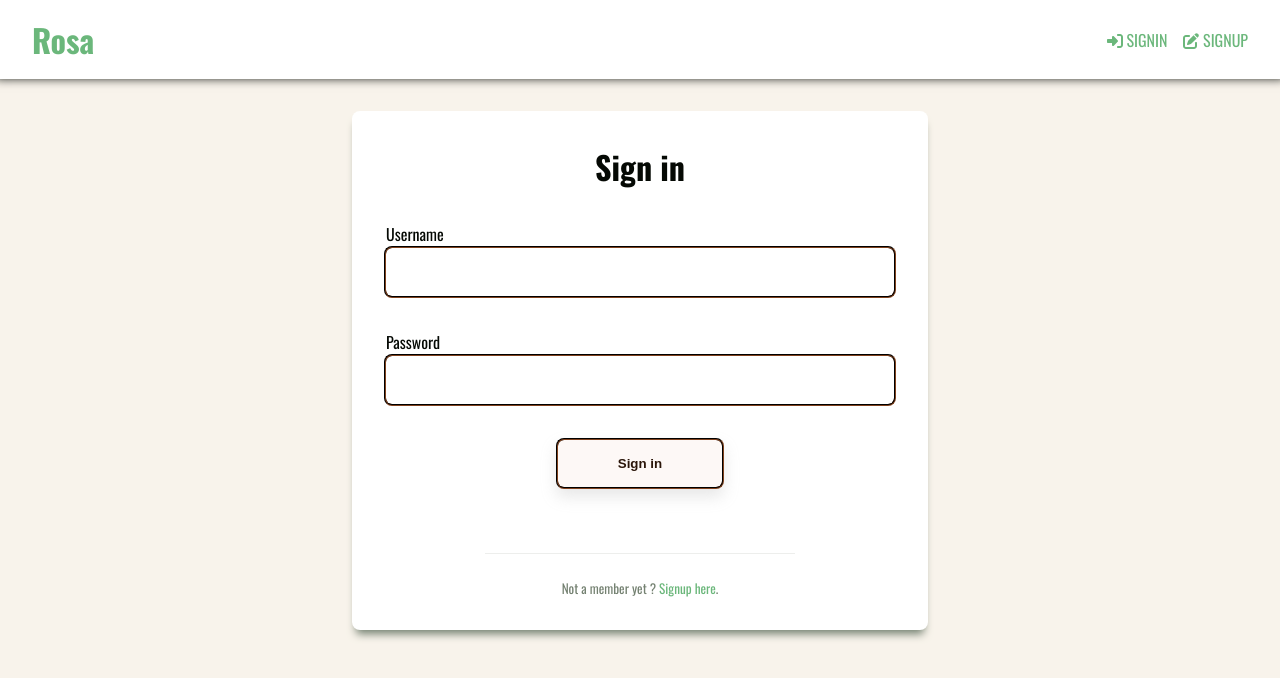
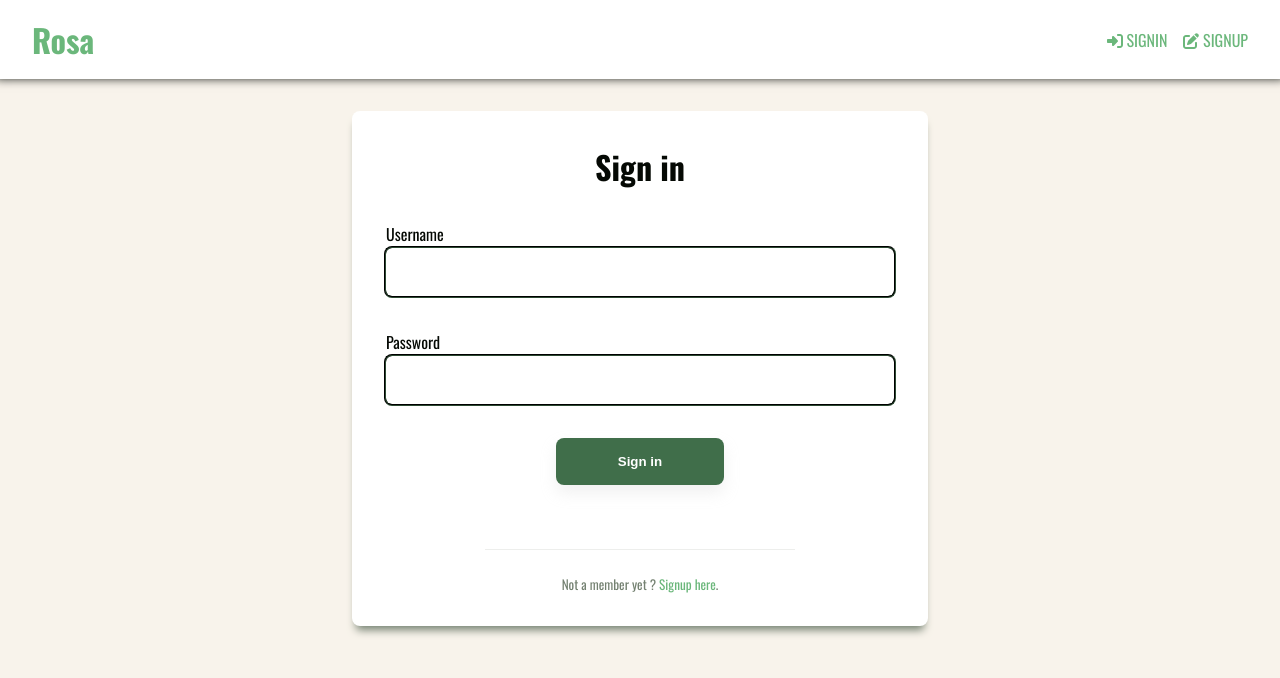
Before and after one commit to vhamet/Rosa, a Next.js app in the folder client/: page /signin in a window 1280 px wide. Shown: the top 678 px of the page. Built offline with nearby package versions, Linux system fonts and the light colour scheme.

Commit message:
matching style

```diff
--- a/client/components/Button/Button.module.scss
+++ b/client/components/Button/Button.module.scss
@@ -9,18 +9,17 @@
   &__action {
     padding: 1rem 1.5rem;
     font-weight: 700;
-    color: $orange-darkest;
-    background-color: $orange-lightest;
+    color: white;
+    background-color: $green-darker;
     border-radius: 8px;
-    border-color: $orange-darkest;
-    border-style: groove;
+    border: none;
     cursor: pointer;
-    box-shadow: 0px 8px 15px #aaaaaa44;
+    box-shadow: 0px 8px 15px #cccccc44;
     transition: all 0.3s ease 0s;
 
     &:focus, &:hover {
-      background-color: $orange-lighter;
-      box-shadow: 0px 15px 20px #cccccc44;
+      background-color: $green-darkest;
+      box-shadow: 0px 15px 20px #eeeeee44;
       transform: translateY(-3px);
     }
   }
--- a/client/components/Form/FormInput.module.scss
+++ b/client/components/Form/FormInput.module.scss
@@ -21,7 +21,7 @@
     padding: 0.5rem 1rem;
     border-radius: 8px;
     background-color: white;
-    border-color: $orange-darkest;
+    border-color: $green-darkest;
     border-style: groove;
     outline: none;
 
@@ -31,7 +31,7 @@
     }
 
     &:focus {
-      background-color: $orange-lightest;
+      background-color: $green-lightest;
     }
   }
 
--- a/client/styles/variables.scss
+++ b/client/styles/variables.scss
@@ -15,7 +15,7 @@ $green-lightest: #e1f1e5;
 $green-lighter: #a6d4b0;
 $green:#6BB77B;
 $green-darker: #406e4a;
-$green-darkest: #406e4a;
+$green-darkest: #2b4931;
 
 $colonies-background: #f8f3eb;
 
```
